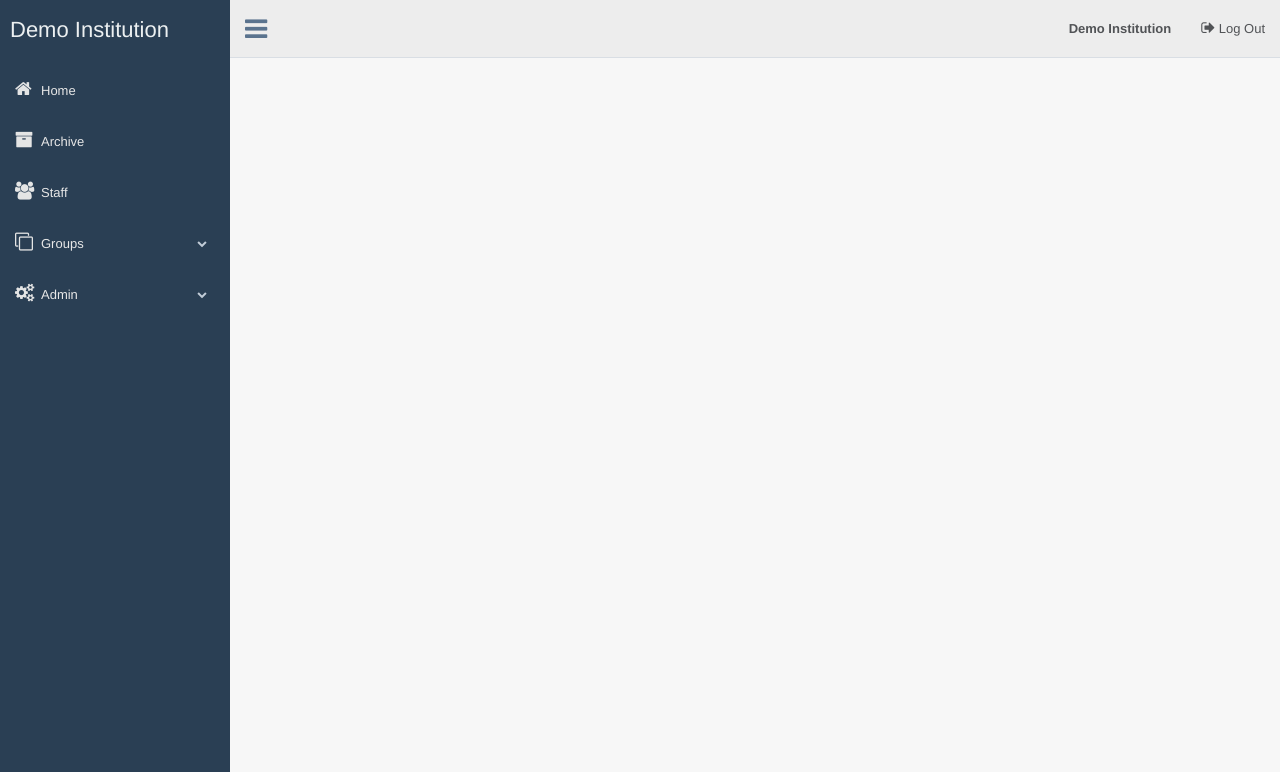
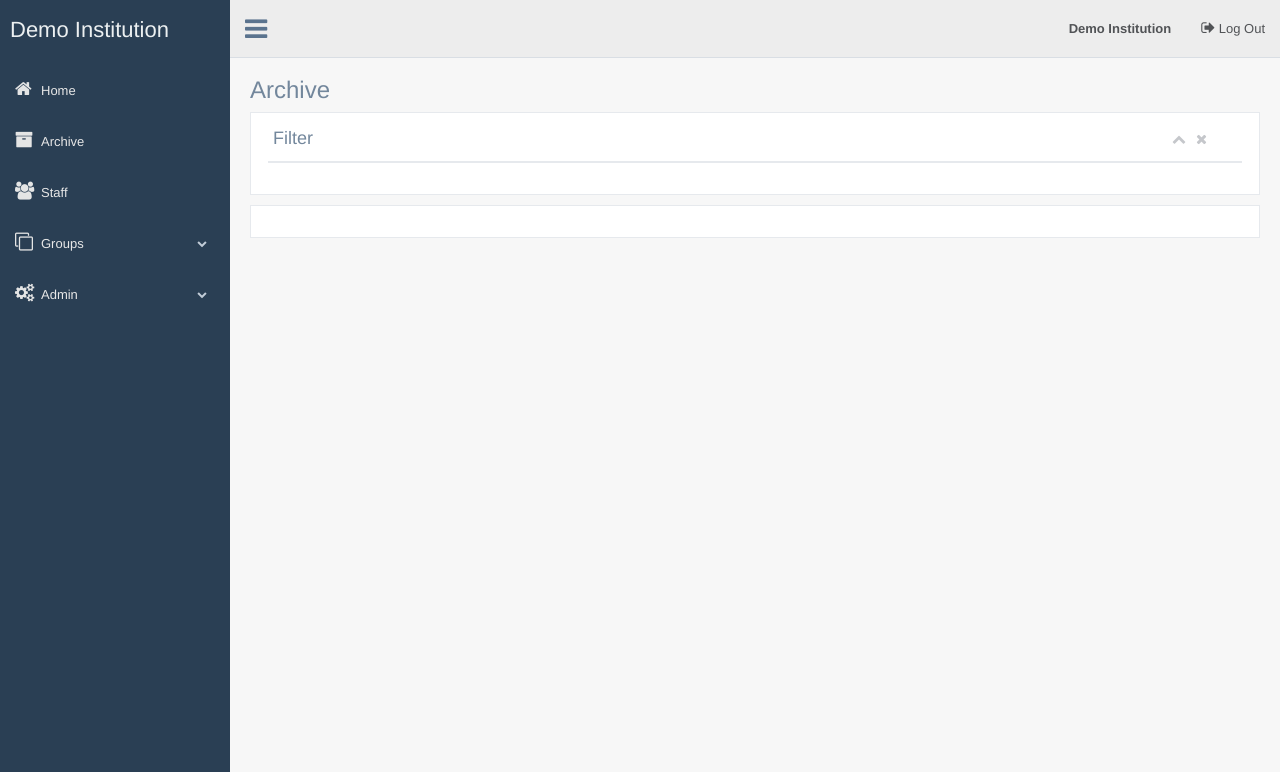
Before and after one commit to dcarrion87/radman-server, a Flask app: template radman/templates/index.htm in a window 1280 px wide. Shown: the top 772 px of the page. Run offline with Flask 2, Linux system fonts and the light colour scheme; the template is opened without the code that fills it, so the values that code supplies are empty; some libraries are stand-ins or nearby versions.

Commit message:
Progress...

```diff
--- a/radman/templates/index.htm
+++ b/radman/templates/index.htm
@@ -1,6 +1,39 @@
 {% extends 'layout.htm' %}
 {% block container %}
-  <div class="top-pad">
+    <div class="page-title">
+        <div class="title_left">
+            <h3>Archive</h3>
+        </div>
+    </div>
+    <div class="clearfix"></div>
+    <div class="row">
+        <div class="col-md-12 col-sm-12 col-xs-12">
+            <div class="x_panel">
+                <div class="x_title">
+                    <h2>Filter</h2>
+                    <ul class="nav navbar-right panel_toolbox">
+                        <li><a class="collapse-link"><i class="fa fa-chevron-up"></i></a>
+                        </li>
+                        <li><a class="close-link"><i class="fa fa-close"></i></a>
+                        </li>
+                    </ul>
+                    <div class="clearfix"></div>
+                </div>
+                <div class="x_content">
 
-  </div>
+                </div>
+            </div>
+        </div>
+    </div>
+
+    <div class="clearfix"></div>
+    <div class="row">
+        <div class="col-md-12 col-sm-12 col-xs-12">
+            <div class="x_panel">
+                <div class="x_content">
+
+                </div>
+            </div>
+        </div>
+    </div>
 {% endblock %}
```
